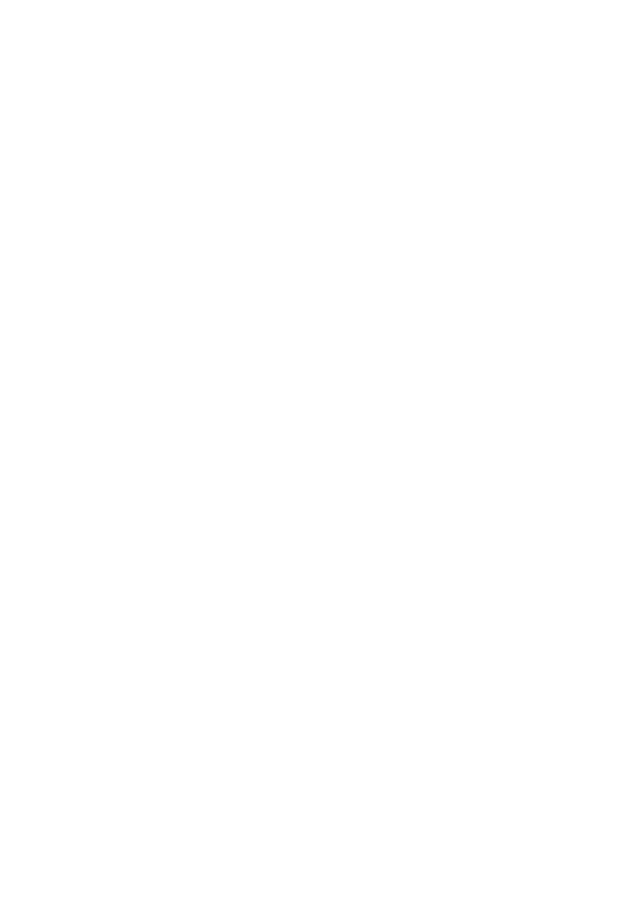
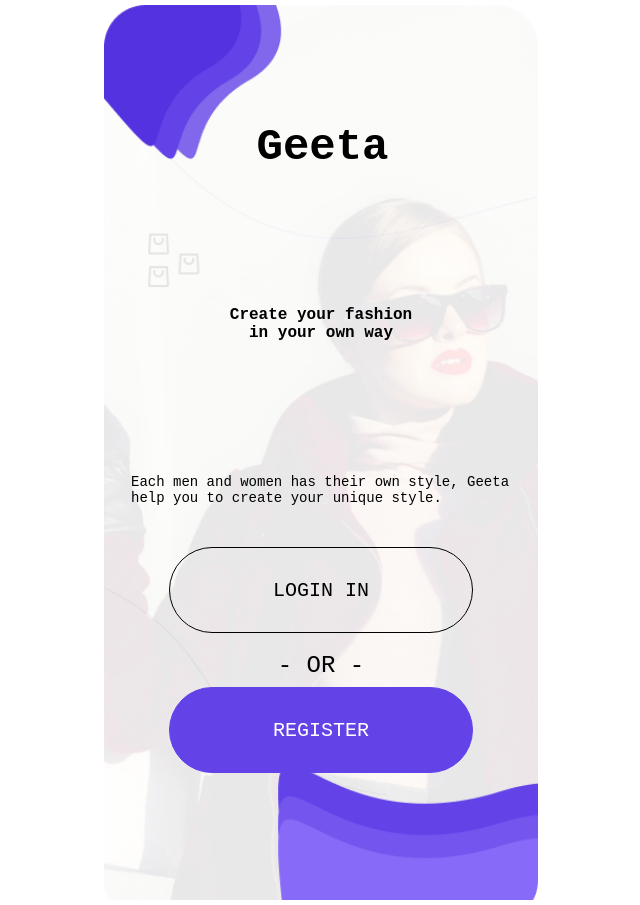
Before and after one commit to Camila145ux/corto11, a plain HTML site: page pages/login/login.html in a window 1280 px wide. Shown: the whole page, without its empty margins (319-959 px from the left). Before the commit the page ends 800 px from the top, so only its background shows below. Drawn offline with Linux system fonts and the light colour scheme.

Commit message:
banner2 terminado

```diff
--- /dev/null
+++ b/componentes/bannerLogin/bannerLogin.js
@@ -0,0 +1,6 @@
+export function banner2(){
+    let div = document.createElement("div");
+    div.className = "div-banner2";
+
+    return div;
+}
--- /dev/null
+++ b/pages/login/login.css
@@ -0,0 +1,80 @@
+.login {
+    width: 414px;
+    height: 875px;
+    background-image: url("../../assets/fonts/Splash.png");
+    background-size: cover;
+    background-position: top;
+    padding: 1rem;
+
+    display: grid;
+    justify-content: center;
+    justify-items: center;
+    grid-template-rows: 1fr auto 15%;
+}
+
+.titulo{
+    grid-row: 1;
+    color: black;
+    height: 20px;
+    width: 129px;
+    font-size: 4.4rem;
+    display: flex;
+    margin-top: -480px;
+}
+
+.h3{
+    grid-row: 2/6;
+    width: 200px;
+    text-align: center;
+    height: 48px;
+    font-size: 1.6rem;
+    display: flex;
+    margin-top: -1000px;
+}
+
+.parrafo{
+margin-left: 20px;
+    width: 400px;
+    height: 60px;
+    font-size: 1.4rem;
+    display: flex;
+    margin-top: -800px;
+}
+
+
+
+.l-boton{
+    height: 5.4rem;
+    width: 222px;
+    color: rgb(0, 0, 0);
+    border: 1px solid rgb(0, 0, 0);
+    border-radius: 56px;
+    padding: 1.5rem 4rem;
+    font-size: 2rem;
+    margin-top: -600px;
+
+    display: flex;
+    align-items: center;
+    justify-content: center;
+}
+
+.or {
+    font-size: 2.4rem;
+    margin-top: -450px;
+}
+
+.r-boton{
+    height: 5.4rem;
+    width: 222px;
+    color:#ffffff;
+    border: 1px solid #6342E8;
+    border-radius: 56px;
+    background-color: #6342E8;
+    padding: 1.5rem 4rem;
+    font-size: 2rem;
+    margin-top: -320px;
+
+    display: flex;
+    align-items: center;
+    justify-content: center;
+}
--- a/pages/login/login.html
+++ b/pages/login/login.html
@@ -0,0 +1,13 @@
+<!DOCTYPE html>
+<html lang="es">
+<head>
+    <meta charset="UTF-8">
+    <meta name="viewport" content="width=device-width, initial-scale=1.0">
+    <title>Login</title>
+    <link rel="stylesheet" href="login.css">
+    <link rel="stylesheet" href="../../config.css">
+</head>
+<body>
+    <script src="login.js" type="module"></script>
+</body>
+</html>
--- /dev/null
+++ b/pages/login/login.js
@@ -0,0 +1,44 @@
+import { banner2 } from "../../componentes/bannerLogin/bannerLogin.js";
+
+export function login(){
+    let login = document.createElement("div");
+    login.className = "login";
+
+    let h1 = document.createElement("h1");
+    h1.className = "titulo";
+    h1.textContent = "Geeta";
+
+
+    let h3 = document.createElement("h3");
+    h3.className = "h3";
+    h3.textContent="Create your fashion in your own way";
+
+    let p = document.createElement("p");
+    p.className = "parrafo";
+    p.textContent="Each men and women has their own style, Geeta help you to create your unique style. ";
+
+
+    let lBoton = document.createElement("l");
+    lBoton.className = "l-boton";
+    lBoton.textContent = "LOGIN IN";
+
+    let OR = document.createElement("p");
+    OR.className = "or";
+    OR.textContent=" - OR -";
+
+    let rBoton = document.createElement("r");
+    rBoton.className ="r-boton";
+    rBoton.textContent = "REGISTER"
+
+    login.appendChild(h1);
+    login.appendChild(h3);
+    login.appendChild(p);
+    login.appendChild(lBoton);
+    login.appendChild(OR);
+    login.appendChild(rBoton);
+    login.appendChild(banner2());
+
+    return login;
+}
+
+document.body.appendChild(login());
```
Also changed, not shown: componentes/banner/banner.css (+16 -4 lines), componentes/banner/banner.js (+7 -0 lines), assets/fonts/Group 3.png (added), componentes/bannerLogin/bannerLogin.css (added), componentes/bannerLogin/login.js (deleted), pages/banner2/banner2.html (added).
